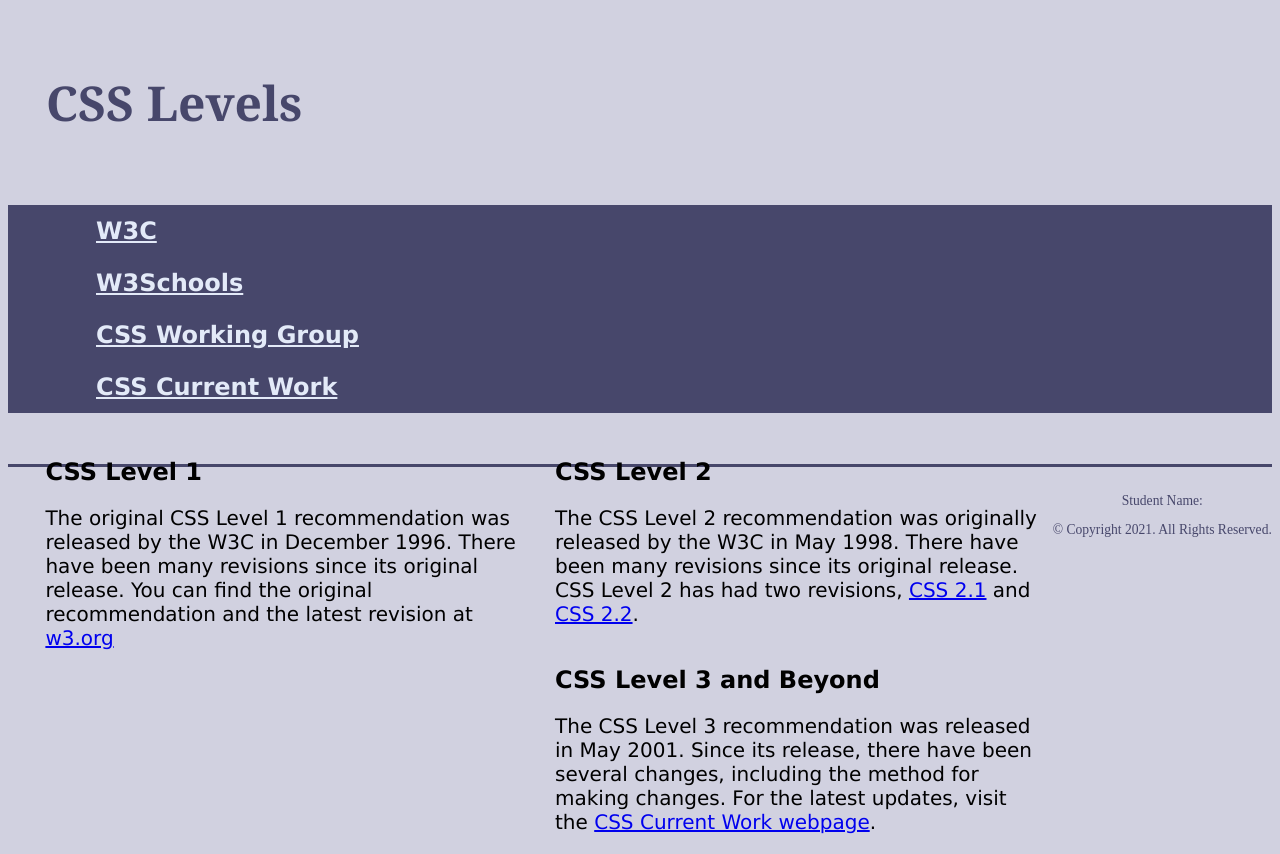
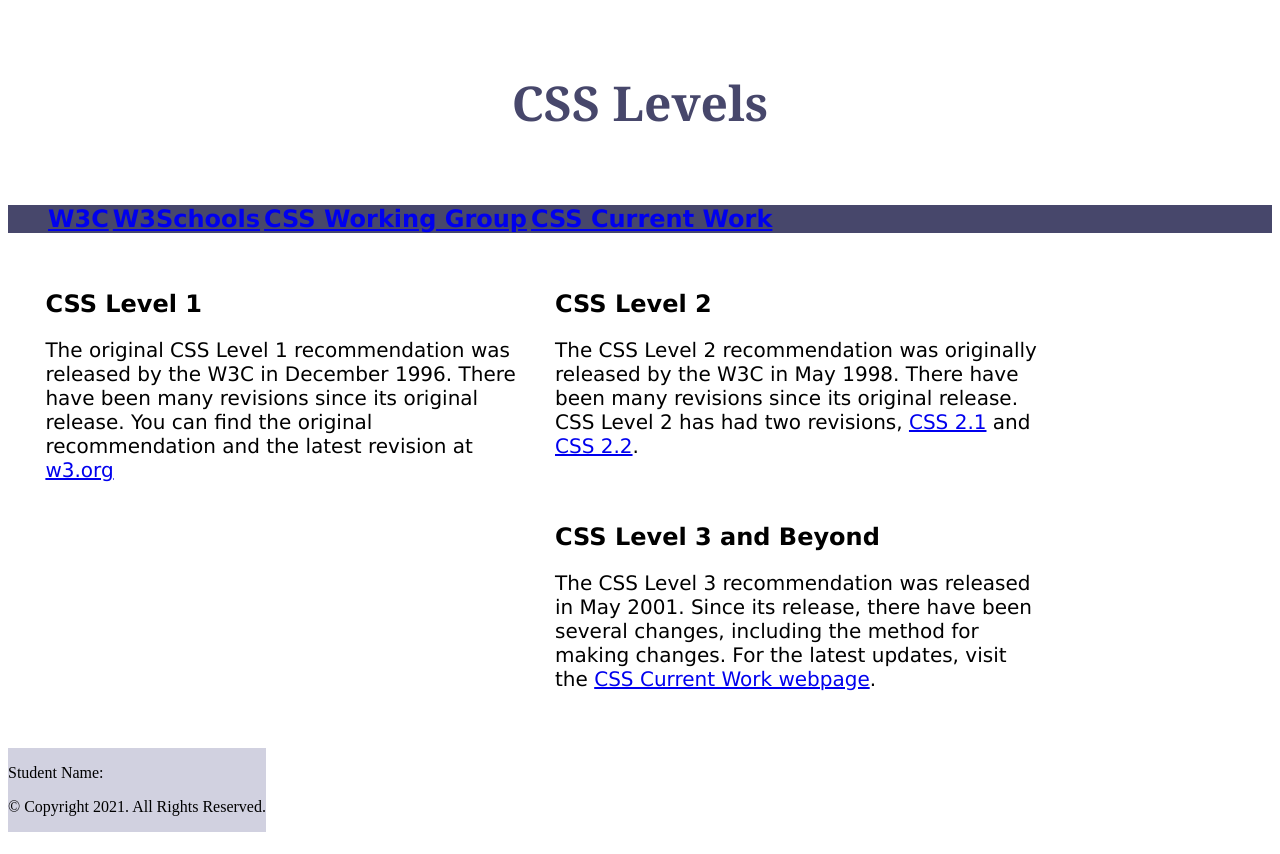
Before and after one commit to kjluck/Lab-4, a plain HTML site: page analyze/analyze04.html in a window 1280 px wide. After the commit the page ends 832 px from the top, so only its background shows below. Drawn offline with Linux system fonts and the light colour scheme.

Commit message:
Update styles.css

```diff
--- a/analyze/css/styles.css
+++ b/analyze/css/styles.css
@@ -1,35 +1,57 @@
+/* Kenneth Luck
+April 7, 2022
+CSS Analyze  */
+
 #css1, #css2, #css3 {
   width: 40%;
   float: left;
-    padding: 0 1%;
-}footer {
+  padding: 01%;
+}
+
+/* This is h1 area. */
+
+header h1 {
   text-align: center;
-    font-size: 0.85em;
-    color: #47476b;
-    padding: 1% 0;
-    border-top: 3px solid #47476b;
-}body {
-    padding 2%;
-    background-color: #d1d1e0;
-} main {
-    padding: 2%;
-    font-family: Geneva, Arial, sans-serif;
-} header h1 {
   font-size: 3em;
   font-family: Georgia, Times, serif;
   padding: 3%;
   color: #47476b;
-} nav {
+}
+
+/* This is the nav section. */
+
+nav {
   background-color: #47476b;
-} nav ul { margin: 0;} nav li {
-    display: block;
+}
+
+nav ul { margin: 0;}
+
+nav li {
+  display: inline-block;
   font-size: 1.5em; font-family: Verdana, Arial, sans-serif; font-weight: bold;
-} nav li a { display: block; color: #e3eaf8; padding: 0.5em 2em; }
+}
+
+/* This is the main area.  */
+
+main {
+  overflow: auto;
+  padding: 2%;
+  font-family: Geneva, Arial, sans-serif;
+}
+
+main h3 {
+  padding-top: 2%;
+  font-size: 2em;
+}
 
 main p {
   font-size: 1.25em;
 }
-main h3 {
-    padding-top: 2%;
-    font-size: 2em;
+
+/* This is where hte footer goes.  */
+
+footer {
+  float: left;
+  padding 2%;
+  background-color: #d1d1e0;
 }
```
Lines whose indentation alone changed are shown as unchanged.
